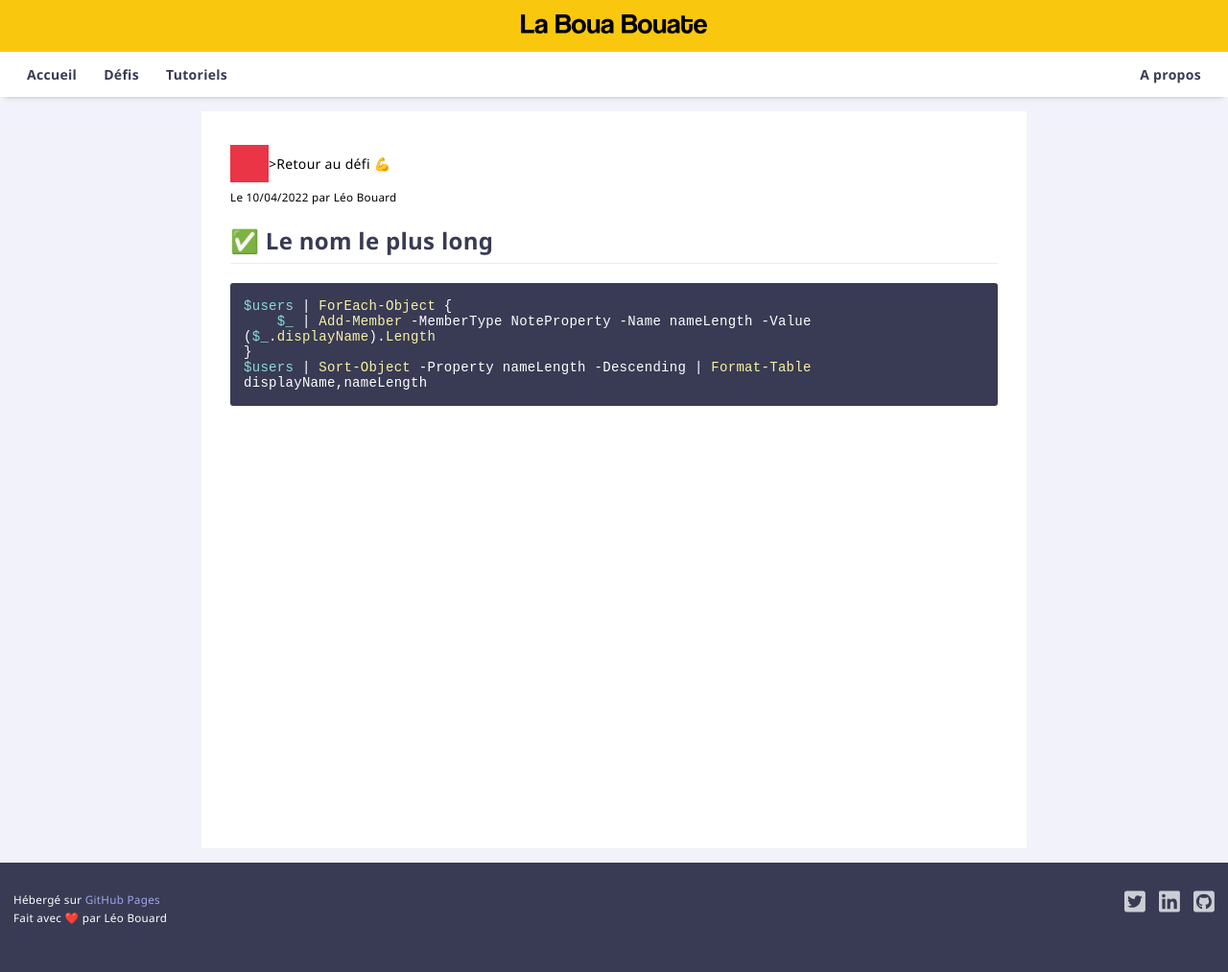
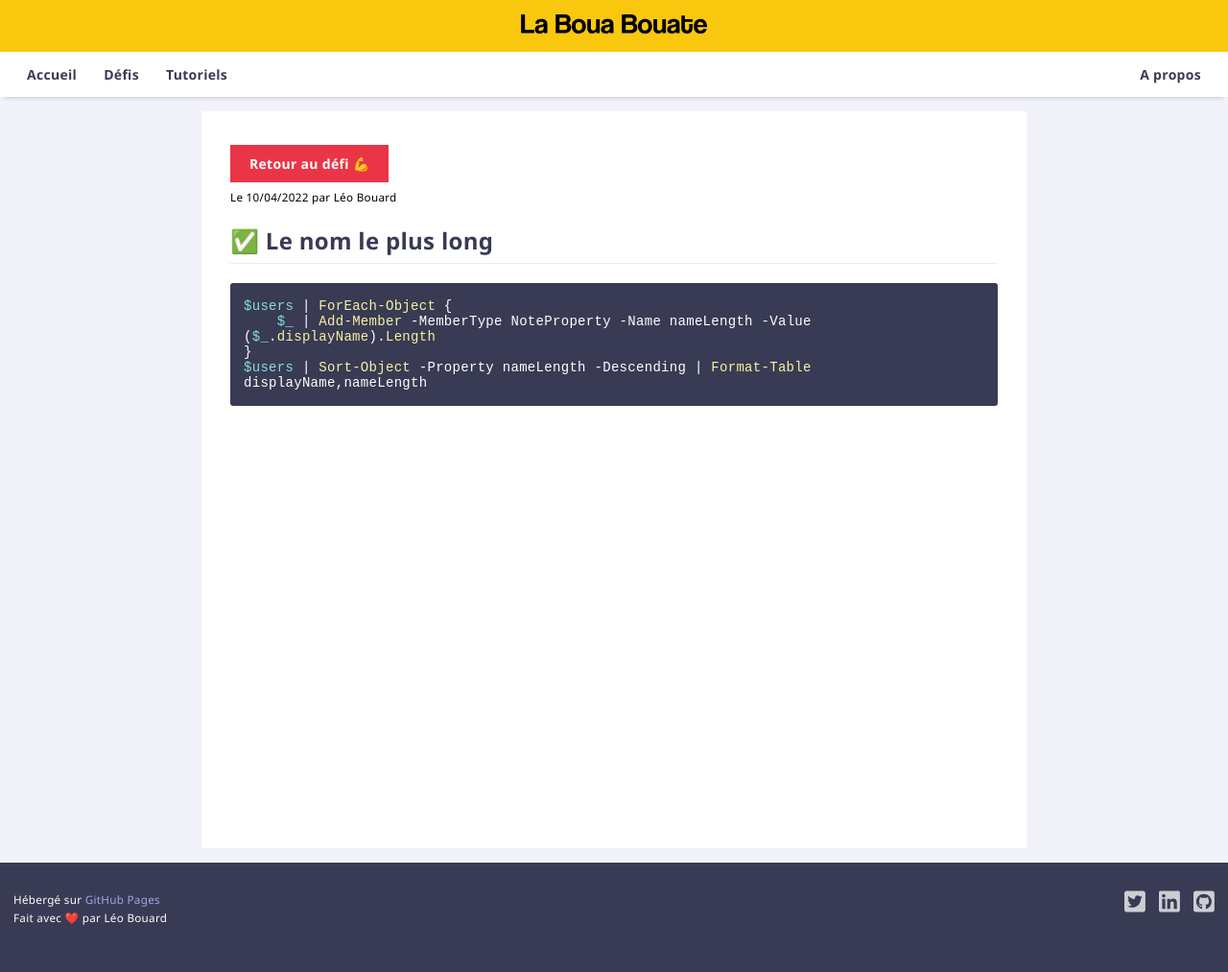
Before and after one commit to leobouard/leobouard.github.io, a Jekyll site: the page built from _posts/2022-04-10-le-nom-le-plus-long-soluce.md, in a window 1280 px wide. Shown: the whole page at 96% size. Built offline with Jekyll 4.4.1, drawn with Linux system fonts in a browser that asks for light colours.

Commit message:
Update post.html

```diff
--- a/_layouts/post.html
+++ b/_layouts/post.html
@@ -10,7 +10,7 @@ layout: default
 
 {% if page.id contains "-soluce" %}
     <div class="button" style="text-align: left;">
-        <a href="{{ page.id | replace: "-soluce","" }}" style="background-color: #ea3546;"></a>>Retour au défi 💪</a>
+        <a href="{{ page.id | replace: "-soluce","" }}" style="background-color: #ea3546;">Retour au défi 💪</a>
     </div>
 {% endif %}
 
```
